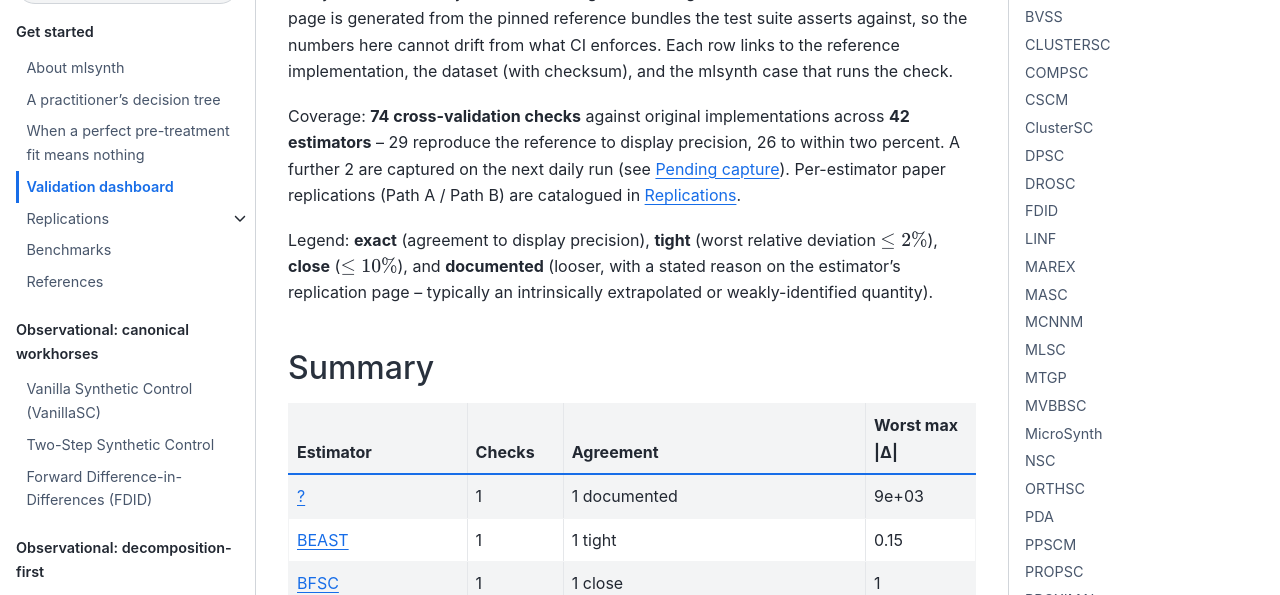
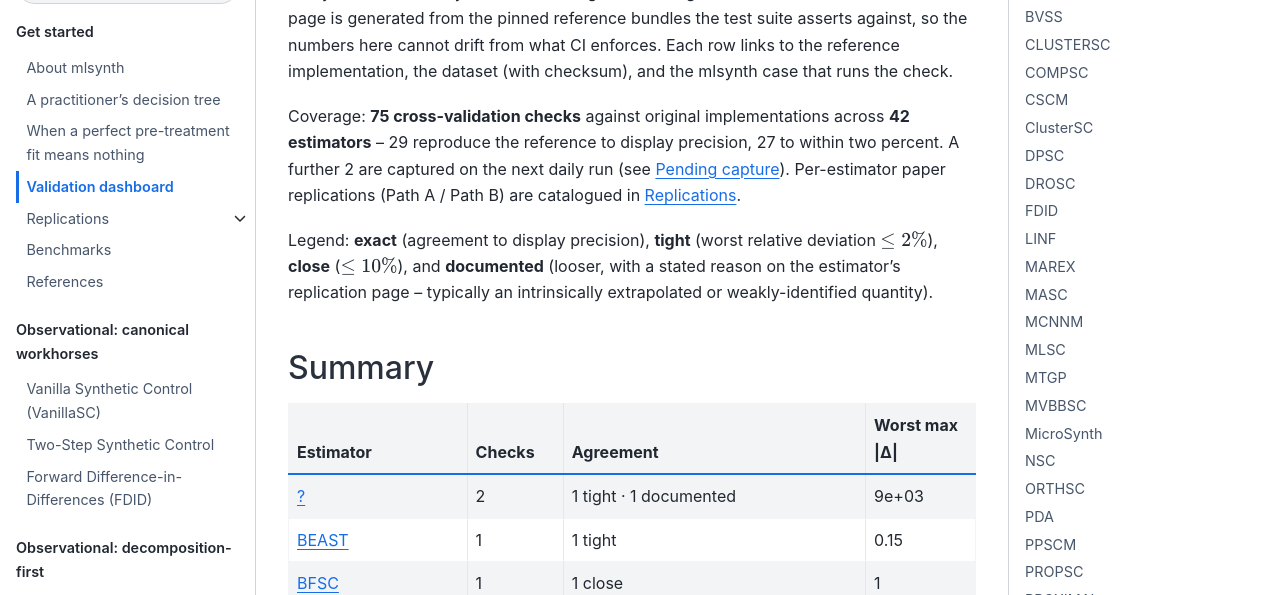
Before and after one commit to jgreathouse9/mlsynth, a Sphinx documentation site: the page built from docs/validation.rst, in a window 1280 px wide and 900 px high. Shown: the part 156-751 px from the top of the window. Built offline with Sphinx 7.4.7 and the Sphinx Book theme 1.1.4, drawn with Linux system fonts in a browser that asks for light colours; some of the changed text lies outside the part shown.

Commit message:
benchmarks: refresh validation dashboard [skip ci]

```diff
--- a/docs/validation.rst
+++ b/docs/validation.rst
@@ -9,8 +9,8 @@ test suite asserts against, so the numbers here cannot drift from what CI
 enforces. Each row links to the reference implementation, the dataset (with
 checksum), and the mlsynth case that runs the check.
 
-Coverage: **74 cross-validation checks** against original
-implementations across **42 estimators** -- 29 reproduce the reference to display precision, 26 to
+Coverage: **75 cross-validation checks** against original
+implementations across **42 estimators** -- 29 reproduce the reference to display precision, 27 to
 within two percent. A further 2 are captured on the next daily run (see `Pending capture`_). Per-estimator paper replications (Path A / Path B) are catalogued in :doc:`replications`.
 
 Legend: **exact** (agreement to display precision), **tight** (worst
@@ -30,8 +30,8 @@ Summary
      - Agreement
      - Worst max \|Δ\|
    * - :ref:`? <val-->`
-     - 1
-     - 1 documented
+     - 2
+     - 1 tight · 1 documented
      - 9e+03
    * - :ref:`BEAST <val-beast>`
      - 1
@@ -213,6 +213,12 @@ Summary
      - max \|Δ\|
      - Verdict
      - Case
+   * -
+     - —
+     - 14
+     - 0.028
+     - tight
+     - `brabander_brexit_table1 <https://github.com/jgreathouse9/mlsynth/blob/main/benchmarks/cases/brabander_brexit_table1.py>`__
    * - R package tidysynth 0.2.0 (live run); the authors' published numbers come from tidysynth <= 0.1.0 and are recorded in docs/replications/lamba_tigers.rst rather than pinned
      - ``tiger_reserves.csv`` (a529e3de9e6f…)
      - 9
```
Also changed, not shown: 1 other file.
